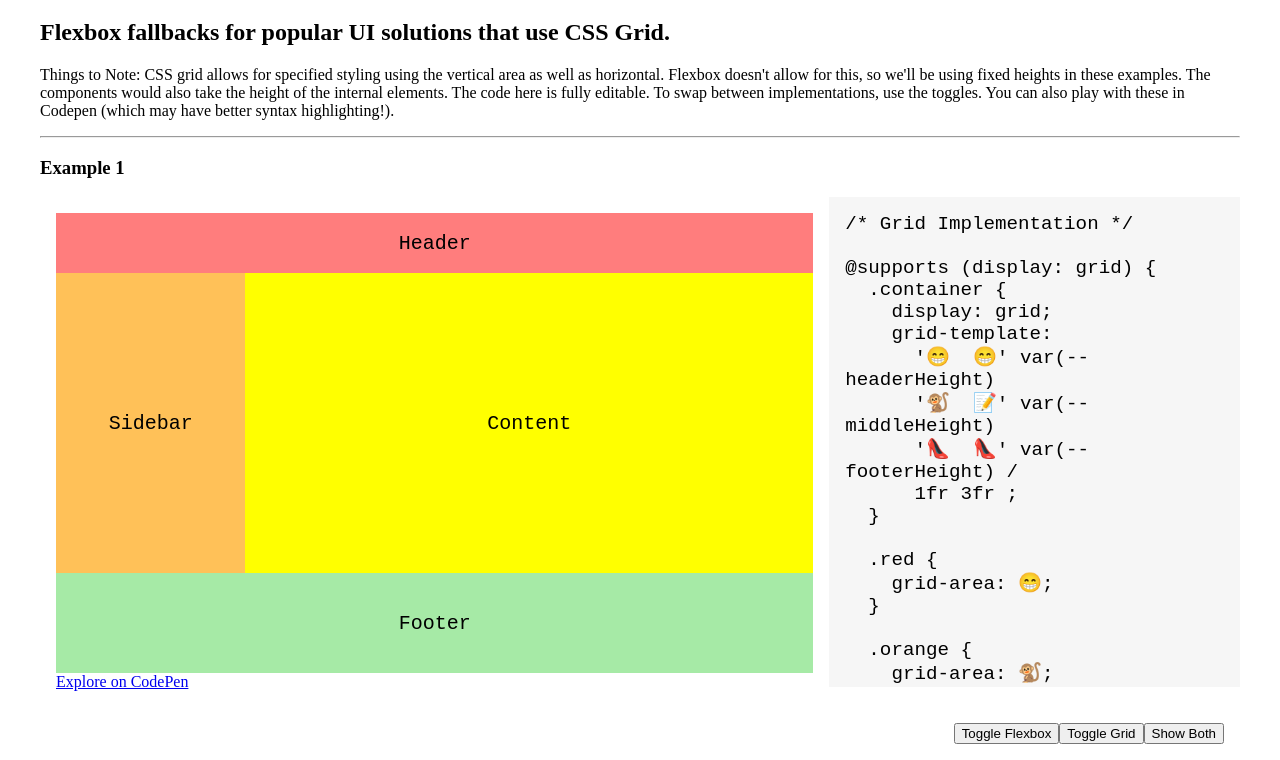
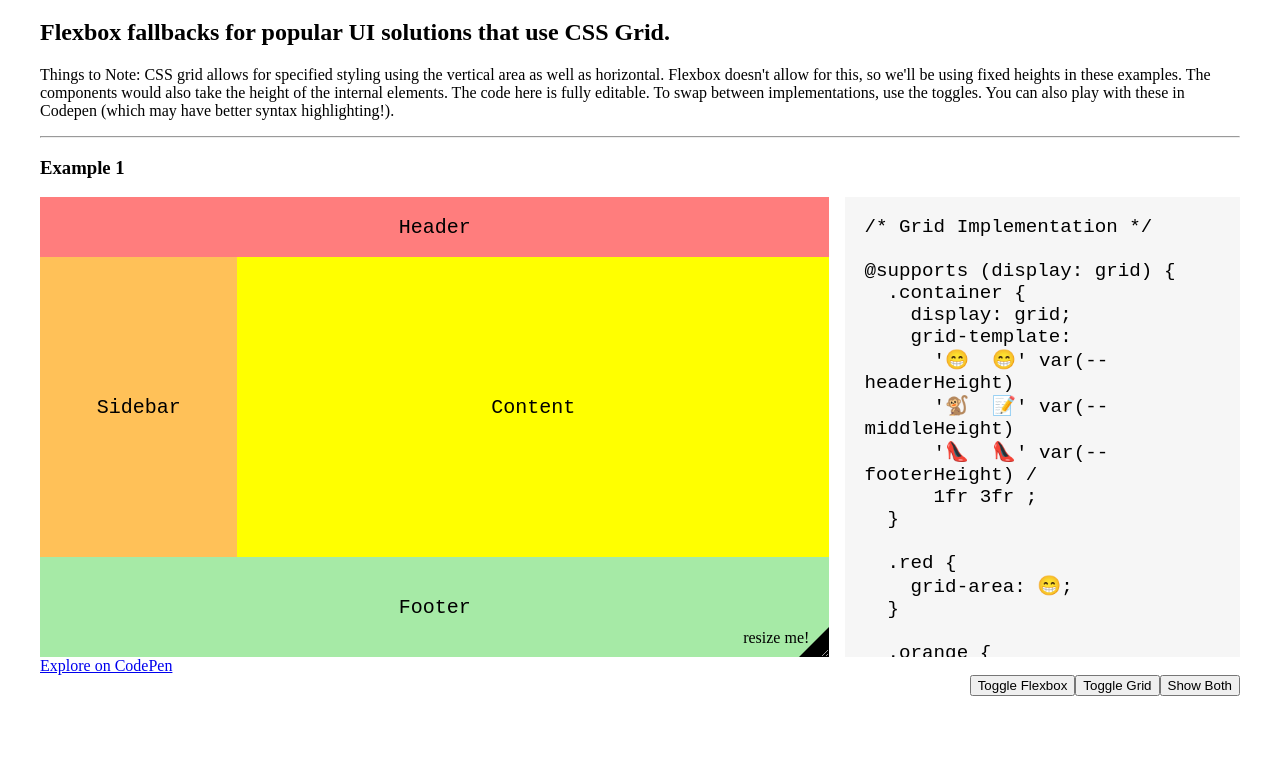
Before and after one commit to una/gridtoflex.com, a website: page index.html in a window 1280 px wide. Shown: the part 61-821 px from the top of the page. Drawn offline with nearby package versions, Linux system fonts and the light colour scheme; files that its build step writes are made by us from their sources.

Commit message:
added resize support

```diff
--- a/gulpfile.js
+++ b/gulpfile.js
@@ -59,7 +59,7 @@ gulp.task('deploy', function () {
 
 gulp.task('js', function() {
   gulp.src('js/*.js')
-    .pipe(uglify())
+    // .pipe(uglify())
     .pipe(size({ gzip: true, showFiles: true }))
     .pipe(concat('j.js'))
     .pipe(gulp.dest('dist/js'))
--- a/scss/base/_site.scss
+++ b/scss/base/_site.scss
@@ -18,6 +18,9 @@ html, body {
   font-size: 1.2rem;
   font-family: monospace;
   z-index: 2;
+  padding: 1em;
+  background-color: #f6f6f6;
+
 }
 
 .example-section {
@@ -25,19 +28,43 @@ html, body {
   flex-wrap: wrap;
 }
 
-.example-section > div {
-  padding: 1em;
+.example-section .container {
+  resize: horizontal;
+  overflow: hidden;
+  position: relative;
+
+  &::after {
+    content: '';
+    position: absolute;
+    bottom: 0;
+    right: 0;
+    display: block;
+    width: 0;
+    height: 0;
+    border-style: solid;
+    border-width: 0 0 30px 30px;
+    border-color: transparent transparent black transparent;
+    cursor: pointer;
+  }
+  &::before {
+    content: 'resize me!';
+    position: absolute;
+    bottom: 10px;
+    right: 20px;
+    display: block;
+  }
 }
 
 .example-section > div:first-child {
   flex: 2;
+  padding-right: 1em;
 }
 
 .example-section > div:nth-child(2) {
   flex: 1;
-  max-height: 490px;
+  max-height: 460px;
   overflow-y: scroll;
-  background-color: #f6f6f6;
+
 }
 
 .example-section > div:nth-child(3) {
```
